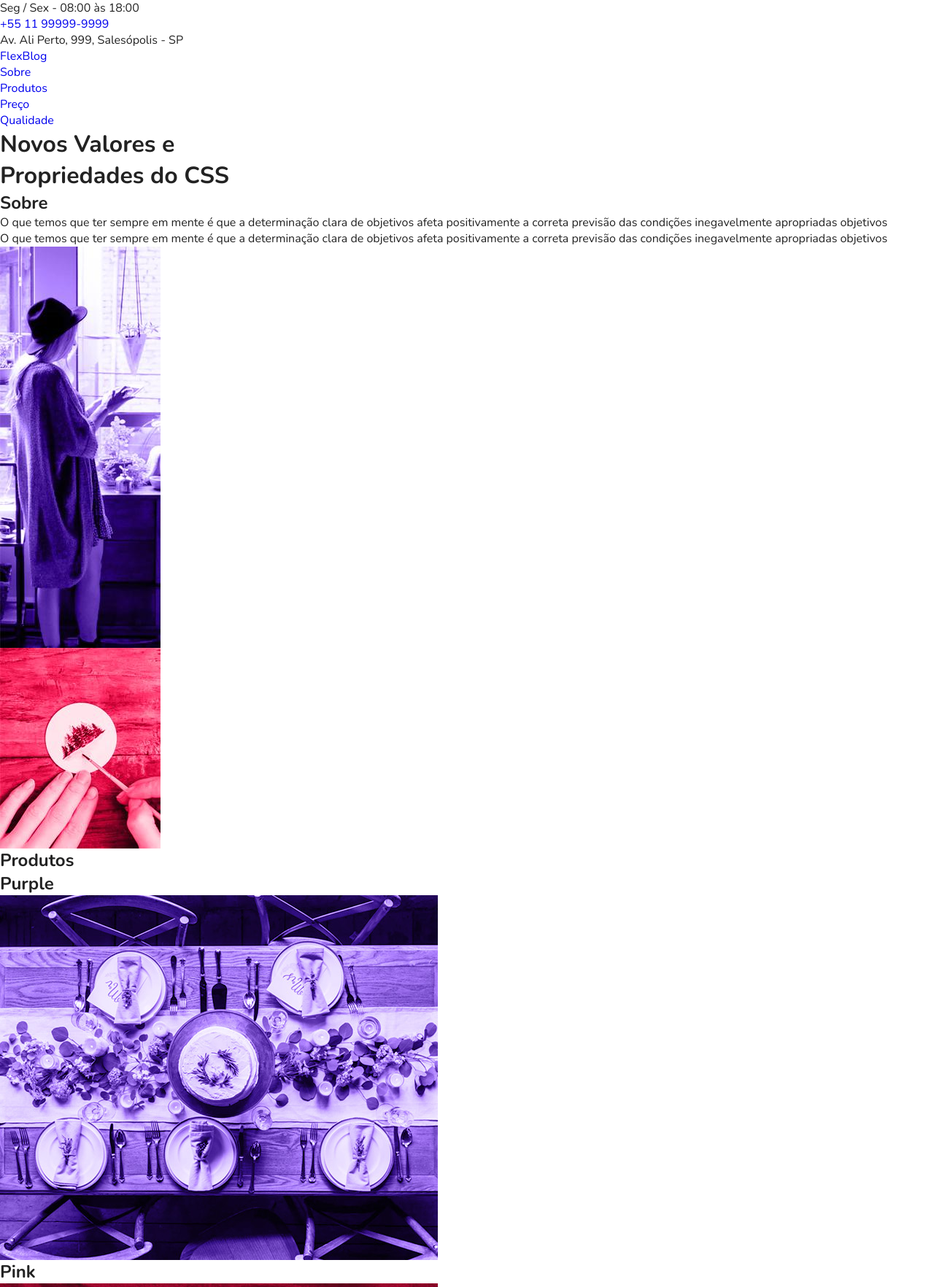
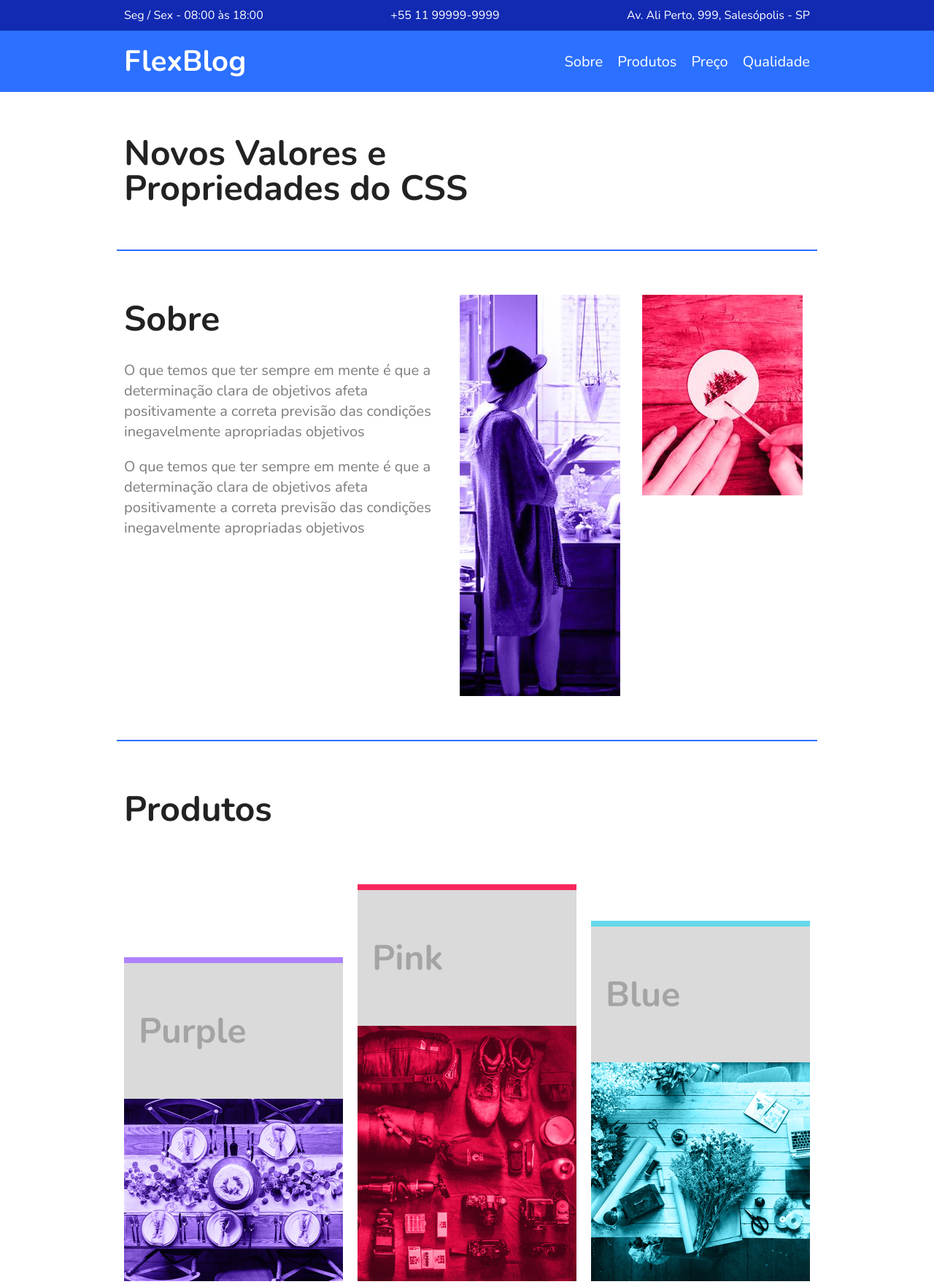
Before and after one commit to leo-jesus/flexblog, a plain HTML site: page index.html in a window 1280 px wide. Shown: the top 1764 px of the page at 73% size. Drawn offline with nearby package versions, Linux system fonts and the light colour scheme.

Commit message:
CSS of pages about, products and price

```diff
--- a/css/style.css
+++ b/css/style.css
@@ -1,3 +1,18 @@
+:root {
+  --blue-superinfo-color: #122ab2;
+  --white-color: #fff;
+  --black-a-color: #222;
+  --blue-menu-color: #2c70ff;
+  --gray-p-color: #7c7c7c;
+  --gray-h2-color: #a4a4a4;
+  --gray-bg-color: #dadada;
+  --purple-color: #ae81ff;
+  --pink-color: #f9265e;
+  --blue-color: #66d9eb;
+}
+* {
+  box-sizing: border-box;
+}
 body,
 h1,
 h2,
@@ -24,6 +39,225 @@ img {
   display: block;
   max-width: 100%;
 }
-* {
-  box-sizing: border-box;
+/* SUPERINFO */
+.superinfo-bg {
+  background: var(--blue-superinfo-color);
+  color: var(--white-color);
 }
+
+.superinfo {
+  max-width: 960px;
+  margin: 0 auto;
+  display: flex;
+  justify-content: space-between;
+  flex-wrap: wrap;
+  padding-top: 10px;
+}
+.superinfo p,
+.superinfo a {
+  margin: 0 10px 10px 10px;
+}
+
+.superinfo a {
+  color: var(--white-color);
+}
+
+/* MENU */
+.menu-bg {
+  background: var(--blue-menu-color);
+}
+
+.menu {
+  max-width: 960px;
+  margin: 0 auto;
+  padding: 15px 0;
+  display: flex;
+  flex-wrap: wrap;
+  justify-content: space-between;
+  align-items: center;
+}
+.menu a {
+  color: var(--white-color);
+}
+.menu-logo a {
+  font-size: 2.5em;
+  font-weight: bold;
+  margin: 0 10px;
+}
+
+.menu-nav ul {
+  display: flex;
+  flex-wrap: wrap;
+}
+
+.menu-nav a {
+  font-size: 1.25em;
+  display: block;
+  padding: 10px;
+}
+.menu-nav a:hover {
+  color: var(--blue-superinfo-color);
+  transition: 0.3s;
+}
+
+/* INTRODUÇÃO */
+
+.introducao {
+  font-size: 3em;
+  line-height: 1;
+  max-width: 960px;
+  margin: 0 auto;
+  padding: 60px 10px;
+}
+
+/* SOBRE */
+
+.sobre {
+  border-top: 2px solid var(--blue-menu-color);
+  border-bottom: 2px solid var(--blue-menu-color);
+  max-width: 960px;
+  margin: 0 auto;
+  padding: 60px 0;
+  display: flex;
+  flex-wrap: wrap;
+}
+
+.sobre-info {
+  flex: 2 1 300px;
+  margin: 0 10px;
+}
+.sobre-info h1 {
+  font-size: 3em;
+  margin-bottom: 0.5em;
+}
+.sobre-info p {
+  font-size: 1.25em;
+  line-height: 1.4;
+  margin-bottom: 1em;
+  color: var(--gray-p-color);
+}
+.sobre-img {
+  flex: 1 1 160px;
+  margin: 0 10px;
+}
+
+/* PRODUTOS */
+
+.produtos {
+  max-width: 960px;
+  margin: 60px auto;
+}
+
+.produtos h1 {
+  font-size: 3em;
+  margin: 0 10px 60px 10px;
+}
+.produtos-container {
+  display: flex;
+  flex-wrap: wrap;
+  align-items: flex-end;
+}
+
+.produtos-item {
+  flex: 1 1 175px;
+  margin: 10px;
+}
+.produtos-item h2 {
+  font-size: 3em;
+  color: var(--gray-h2-color);
+  background: var(--gray-bg-color);
+  padding: 60px 20px;
+}
+
+.purple {
+  border-top: 8px solid var(--purple-color);
+}
+.pink {
+  border-top: 8px solid var(--pink-color);
+}
+.blue {
+  border-top: 8px solid var(--blue-color);
+}
+
+/* PRECO */
+
+.preco {
+  background: var(--gray-bg-color);
+  padding: 60px;
+  display: flex;
+  flex-wrap: wrap;
+  align-items: flex-end;
+}
+.preco-item {
+  flex: 1 1 260px;
+  border: 4px solid var(--white-color);
+  padding: 20px;
+  margin: 10px;
+}
+.preco-item h2 {
+  font-size: 3em;
+  color: var(--gray-h2-color);
+  text-align: center;
+  margin-top: 20px;
+}
+
+.preco-item span {
+  max-width: 300px;
+  margin: 20px auto;
+  display: block;
+  text-align: center;
+  font-size: 3em;
+  font-weight: bold;
+  padding: 10px 0 5px 0;
+  border-top: 4px solid var(--white-color);
+  border-bottom: 4px solid var(--white-color);
+}
+.preco-item sup {
+  font-size: 1.5rem;
+}
+
+.preco-item ul {
+  max-width: 300px;
+  margin: 20px auto;
+  font-size: 1.25em;
+  font-style: italic;
+  color: var(--gray-p-color);
+}
+.preco-item li {
+  display: flex;
+  justify-content: space-between;
+  align-items: center;
+  margin-bottom: 15px;
+}
+.preco-item li::after {
+  content: "";
+  display: block;
+  width: 6px;
+  height: 6px;
+  background: var(--blue-menu-color);
+  border-radius: 50%;
+}
+.preco-item a {
+  max-width: 300px;
+  display: block;
+  margin: 20px auto;
+  border: 4px solid var(--black-a-color);
+  color: var(--black-a-color);
+  text-transform: uppercase;
+  font-weight: bold;
+  font-size: 2.25em;
+  padding: 15px 0;
+  text-align: center;
+}
+@media (max-width: 800px) {
+  .preco {
+    padding-left: 10px;
+    padding-right: 10px;
+  }
+  .preco .preco-item:nth-child(3) {
+    order: -2;
+  }
+  .preco .preco-item:nth-child(2) {
+    order: -1;
+  }
+}
--- a/index.html
+++ b/index.html
@@ -13,7 +13,7 @@
 </head>
 
 <body>
-  <div class='superinfo-bg'>
+  <div class="superinfo-bg">
     <div class="superinfo">
       <p>Seg / Sex - 08:00 às 18:00</p>
       <a href="+5511999999999">+55 11 99999-9999</a>
@@ -23,10 +23,10 @@
 
   <header class="menu-bg">
     <div class="menu">
-      <div class='menu-log'>
+      <div class='menu-logo'>
         <a href="#">FlexBlog</a>
       </div>
-      <nav>
+      <nav class="menu-nav">
         <ul>
           <li><a href="#sobre">Sobre</a></li>
           <li><a href="#produtos">Produtos</a></li>
@@ -37,7 +37,7 @@
     </div>
   </header>
 
-  <h1 class='introducao'>Novos Valores e <br>Propriedades do CSS</h1>
+  <h1 class="introducao">Novos Valores e <br>Propriedades do CSS</h1>
 
   <section class="sobre" id="sobre">
     <div class="sobre-info">
```
